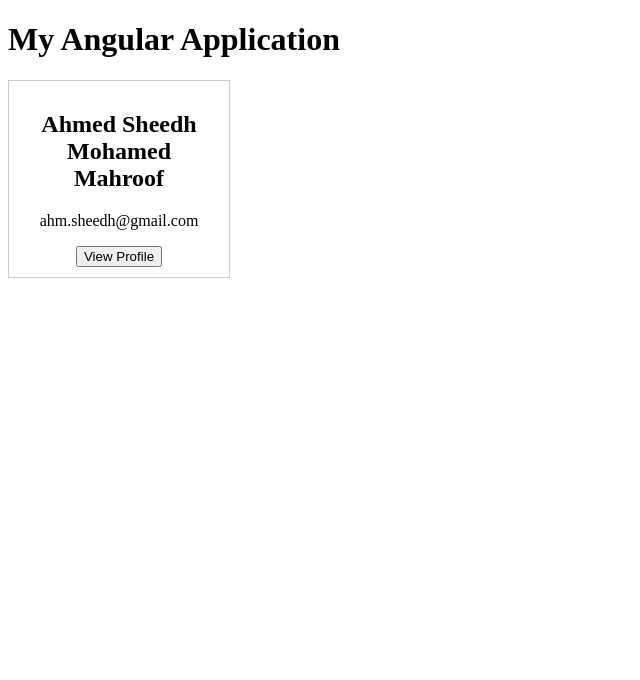
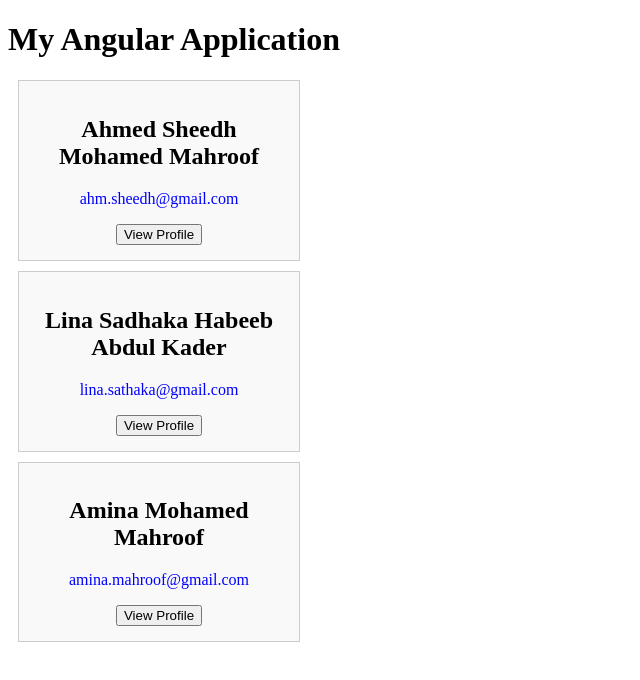
Before and after one commit to mohamedmahroofa/Basic-Angular, an Angular app: page / in a window 1280 px wide. Shown: the top 680 px of the page, without its empty margins (0-640 px from the left). Built offline with nearby package versions, Linux system fonts and the light colour scheme.

Commit message:
Added Input Values

```diff
--- a/src/app/app.component.html
+++ b/src/app/app.component.html
@@ -1,2 +1,13 @@
 <h1>My Angular Application</h1>
-<app-user-card></app-user-card>
+<app-user-card
+  [userName]="'Ahmed Sheedh Mohamed Mahroof'"
+  [email]="'ahm.sheedh@gmail.com'"
+></app-user-card>
+<app-user-card
+  [userName]="'Lina Sadhaka Habeeb Abdul Kader'"
+  [email]="'lina.sathaka@gmail.com'"
+></app-user-card>
+<app-user-card
+  [userName]="'Amina Mohamed Mahroof'"
+  [email]="'amina.mahroof@gmail.com'"
+></app-user-card>
--- a/src/app/user-card/user-card.component.css
+++ b/src/app/user-card/user-card.component.css
@@ -1,6 +1,12 @@
 .card {
   border: 1px solid #ccc;
-  padding: 10px;
-  width: 200px;
+  padding: 15px;
+  width: 250px;
   text-align: center;
+  background-color: #f9f9f9;
+  margin: 10px;
 }
+
+p {
+  color: blue;
+}
--- a/src/app/user-card/user-card.component.ts
+++ b/src/app/user-card/user-card.component.ts
@@ -1,4 +1,4 @@
-import { Component } from '@angular/core';
+import { Component, Input } from '@angular/core';
 
 @Component({
   selector: 'app-user-card',
@@ -8,10 +8,10 @@ import { Component } from '@angular/core';
   styleUrl: './user-card.component.css',
 })
 export class UserCardComponent {
-  userName: string = 'Ahmed Sheedh Mohamed Mahroof';
-  email: string = 'ahm.sheedh@gmail.com';
+  @Input() userName: string = '';
+  @Input() email: string = '';
 
   showMessage() {
-    alert(`Hello ${this.userName}. Profile: ${this.email}`);
+    alert(`Hello ${this.userName}! Profile: ${this.email}`);
   }
 }
```
